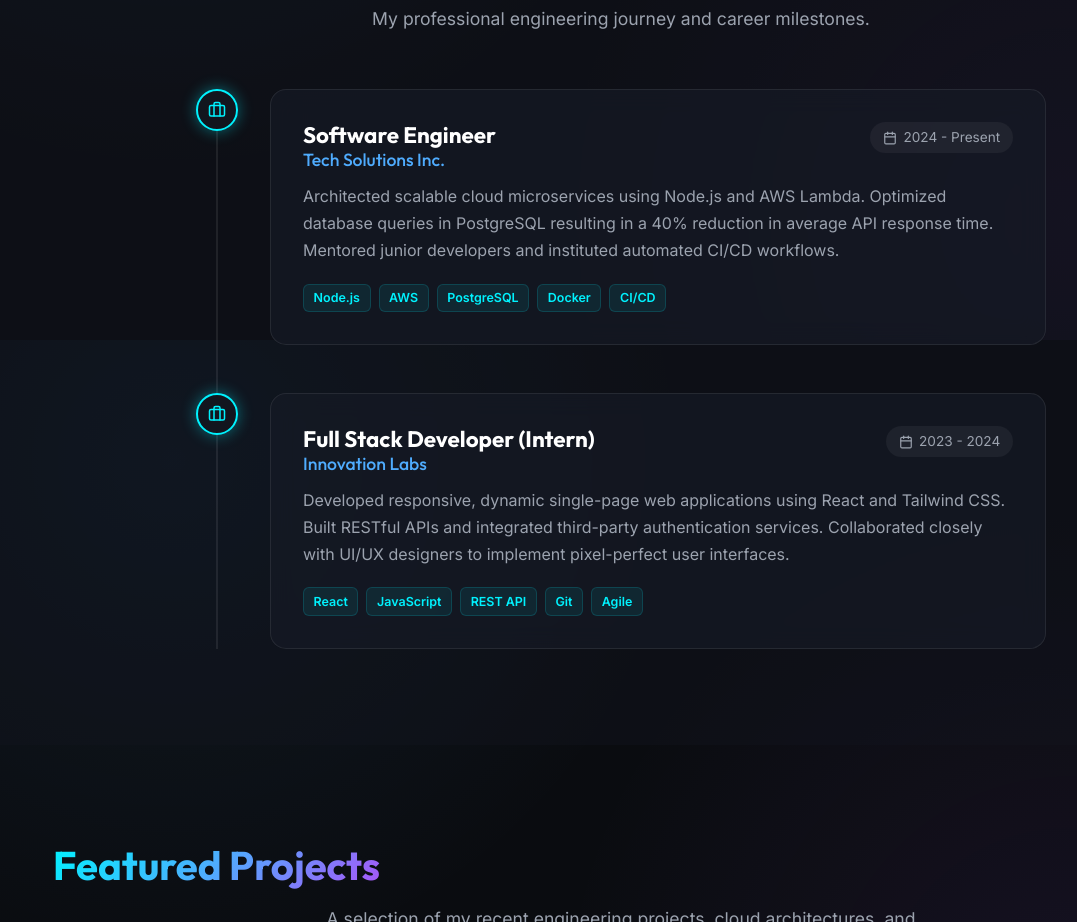
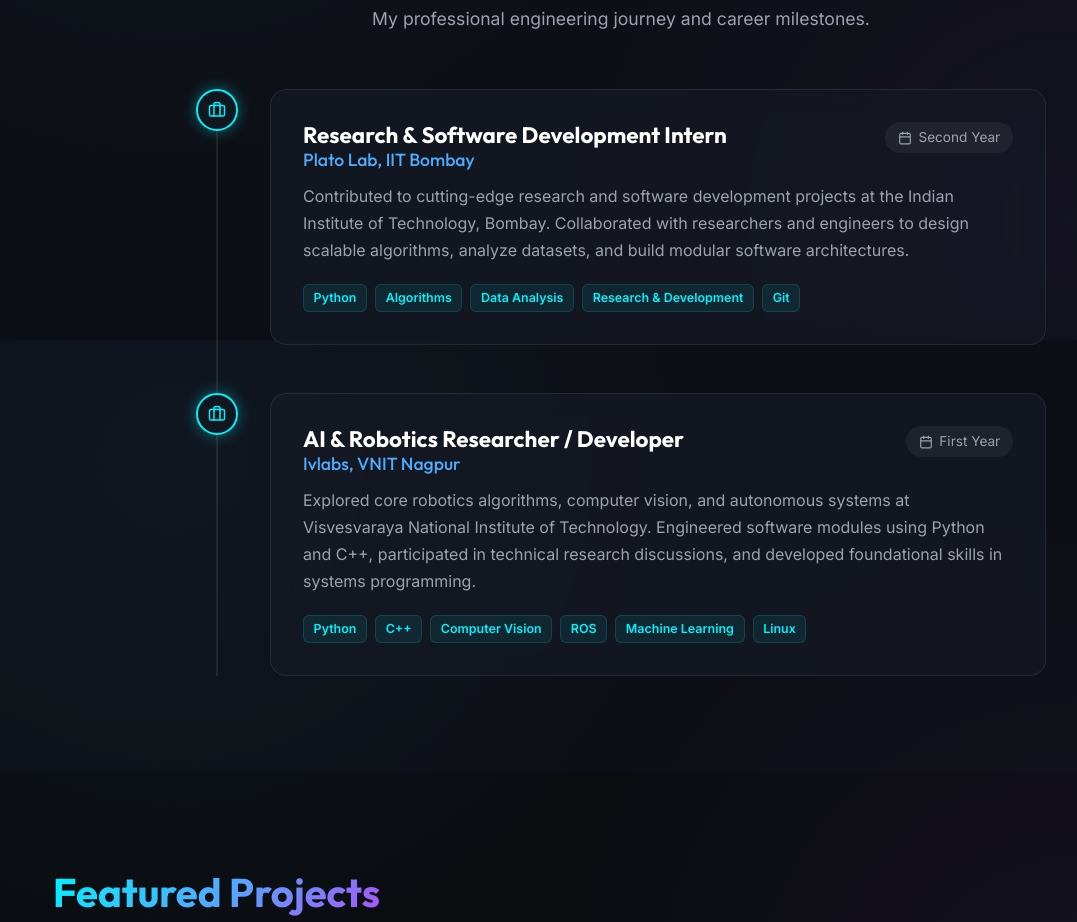
Before and after one commit to RAJ-A58/Portfolio, a React (Vite) app: page / in a window 1280 px wide. Shown: the part 2060-2982 px from the top of the page, without its empty margins (19-1096 px from the left). Built offline with nearby package versions, Linux system fonts and the light colour scheme.

Commit message:
feat: add Plato Lab IIT Bombay and Ivlabs VNIT Nagpur internships to experience

```diff
--- a/src/components/Experience.jsx
+++ b/src/components/Experience.jsx
@@ -4,18 +4,18 @@
 const Experience = () => {
   const experiences = [
     {
-      role: 'Software Engineer',
-      company: 'Tech Solutions Inc.',
-      duration: '2024 - Present',
-      description: 'Architected scalable cloud microservices using Node.js and AWS Lambda. Optimized database queries in PostgreSQL resulting in a 40% reduction in average API response time. Mentored junior developers and instituted automated CI/CD workflows.',
-      skills: ['Node.js', 'AWS', 'PostgreSQL', 'Docker', 'CI/CD']
+      role: 'Research & Software Development Intern',
+      company: 'Plato Lab, IIT Bombay',
+      duration: 'Second Year',
+      description: 'Contributed to cutting-edge research and software development projects at the Indian Institute of Technology, Bombay. Collaborated with researchers and engineers to design scalable algorithms, analyze datasets, and build modular software architectures.',
+      skills: ['Python', 'Algorithms', 'Data Analysis', 'Research & Development', 'Git']
     },
     {
-      role: 'Full Stack Developer (Intern)',
-      company: 'Innovation Labs',
-      duration: '2023 - 2024',
-      description: 'Developed responsive, dynamic single-page web applications using React and Tailwind CSS. Built RESTful APIs and integrated third-party authentication services. Collaborated closely with UI/UX designers to implement pixel-perfect user interfaces.',
-      skills: ['React', 'JavaScript', 'REST API', 'Git', 'Agile']
+      role: 'AI & Robotics Researcher / Developer',
+      company: 'Ivlabs, VNIT Nagpur',
+      duration: 'First Year',
+      description: 'Explored core robotics algorithms, computer vision, and autonomous systems at Visvesvaraya National Institute of Technology. Engineered software modules using Python and C++, participated in technical research discussions, and developed foundational skills in systems programming.',
+      skills: ['Python', 'C++', 'Computer Vision', 'ROS', 'Machine Learning', 'Linux']
     }
   ];
 
```
